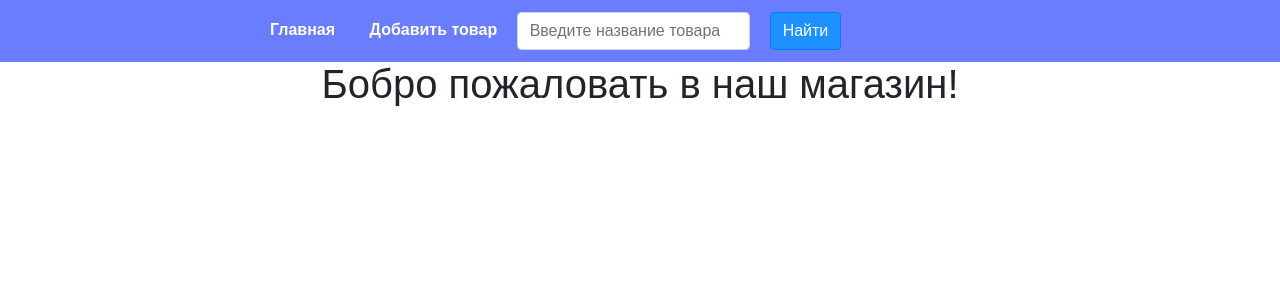
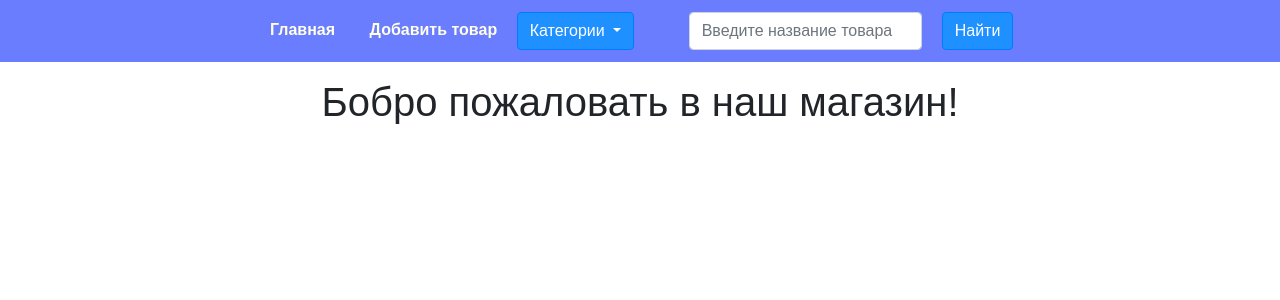
Before and after one commit to MuctepK/e-commerce, a Django app: page / in a window 1280 px wide. Shown: the top 300 px of the page. Run offline with Django 3.2, Linux system fonts and the light colour scheme; data that the repository does not hold is empty; some libraries are stand-ins or nearby versions.

Commit message:
Немного добавил стилей

```diff
--- a/source/main/urls.py
+++ b/source/main/urls.py
@@ -1,7 +1,7 @@
 from django.contrib import admin
 from django.urls import path
 from webapp.views import index_view, product_detail_view, product_create_view, product_update_view,product_delete_view, \
-    product_search_view
+    product_search_view, product_by_category_view
 urlpatterns = [
     path('admin/', admin.site.urls),
     path('', index_view, name='index'),
@@ -9,5 +9,6 @@ urlpatterns = [
     path('product/add', product_create_view, name ='product_create'),
     path('product/update/<int:pk>', product_update_view, name='product_update'),
     path('product/delete/<int:pk>', product_delete_view, name='product_delete'),
-    path('search/', product_search_view, name='product_search')
+    path('search/', product_search_view, name='product_search'),
+    path('product/<category>', product_by_category_view, name='product_category')
 ]
--- a/source/webapp/static/css/style.css
+++ b/source/webapp/static/css/style.css
@@ -1,13 +1,11 @@
 body {
     font-family: Arial, sans-serif;
-    margin-top: 60px;
-
+    margin-bottom: 20px;
 }
 
 .navbar {
     display: block;
     background: #6a7dff;
-    position: fixed;
     top: 0;
     right: 0;
     left: 0;
@@ -45,7 +43,7 @@ h1, h2, h3 {
     text-align: center;
 }
 .form-inline{
-    margin-left: auto;
+    margin-left: 50px;
     padding:5px 0;
 
 }
--- a/source/webapp/templates/index.html
+++ b/source/webapp/templates/index.html
@@ -2,6 +2,18 @@
 {% load widget_tweaks %}
 {% block menu %}
     <li><a href="{% url 'product_create' %}">Добавить товар</a></li>
+    <li>
+        <div class="dropdown">
+           <button class="btn btn-primary dropdown-toggle" type="button" id="dropdownMenuButton" data-toggle="dropdown" aria-haspopup="true" aria-expanded="false">
+            Категории
+           </button>
+            <div class="dropdown-menu" aria-labelledby="dropdownMenuButton">
+                {% for category in categories %}
+            <a class="dropdown-item" href="{% url 'product_category' category.0 %} ">{{ category.1 }}</a>
+                {% endfor %}
+            </div>
+      </div>
+    </li>
     <li>
         <form class="form-inline mr-auto" method="GET" action="{% url 'product_search' %}">
               <div class="md-form">
@@ -15,7 +27,7 @@
     <h1 class="mt-3">Бобро пожаловать в наш магазин!</h1>
     <div class="row">
         {% for product in products %}
-            <div class="col-12 col-sm-6 col-md-4 col-lg-3 mt-3">
+            <div class="mt-5 col-12 col-sm-6">
                 <div class="card">
                     <div class="card-body">
                         <h2 class="card-text card-link">
@@ -24,8 +36,10 @@
                         </h2>
                         <p class="card-text">{{ product.get_category_display }}</p>
                         <p class="card-text text-right">{{ product.price }} сом</p>
-                        <a href="{% url 'product_update' product.pk %}">Edit</a>
-                        <a href="{% url 'product_delete' product.pk %}">Delete</a>
+                        <div class ="d-flex justify-content-between">
+                            <a class="btn btn-info" href="{% url 'product_update' product.pk %}">Изменить</a>
+                            <a class="btn btn-danger" href="{% url 'product_delete' product.pk %}">Удалить</a>
+                        </div>
                     </div>
                 </div>
             </div>
--- a/source/webapp/views.py
+++ b/source/webapp/views.py
@@ -1,13 +1,14 @@
 from django.shortcuts import render, get_object_or_404, redirect
 from webapp.models import Product
-from webapp.forms import ProductForm, SearchForm
+from webapp.forms import ProductForm, SearchForm,CATEGORY_CHOICES
 
 
 def index_view(request):
     products = Product.objects.all().exclude(remain=0).order_by('category', 'name')
     search_form = SearchForm()
     context = {'products': products,
-               'search_form': search_form}
+               'search_form': search_form,
+               'categories': CATEGORY_CHOICES}
 
     return render(request, 'index.html', context)
 
@@ -79,5 +80,12 @@
     products = Product.objects.all().filter(name__icontains=pattern).\
         exclude(remain=0).order_by('category', 'name')
     search_form = SearchForm()
-    context = {'products': products, 'search_form': search_form}
+    context = {'products': products, 'search_form': search_form, 'categories':CATEGORY_CHOICES}
     return render(request, 'index.html', context)
+
+
+def product_by_category_view(request, category):
+    products = Product.objects.all().exclude(remain=0).filter(category=category).order_by('name')
+    search_form = SearchForm()
+    context = {'products': products, 'search_form': search_form, 'categories': CATEGORY_CHOICES}
+    return render(request, 'index.html', context)
```
